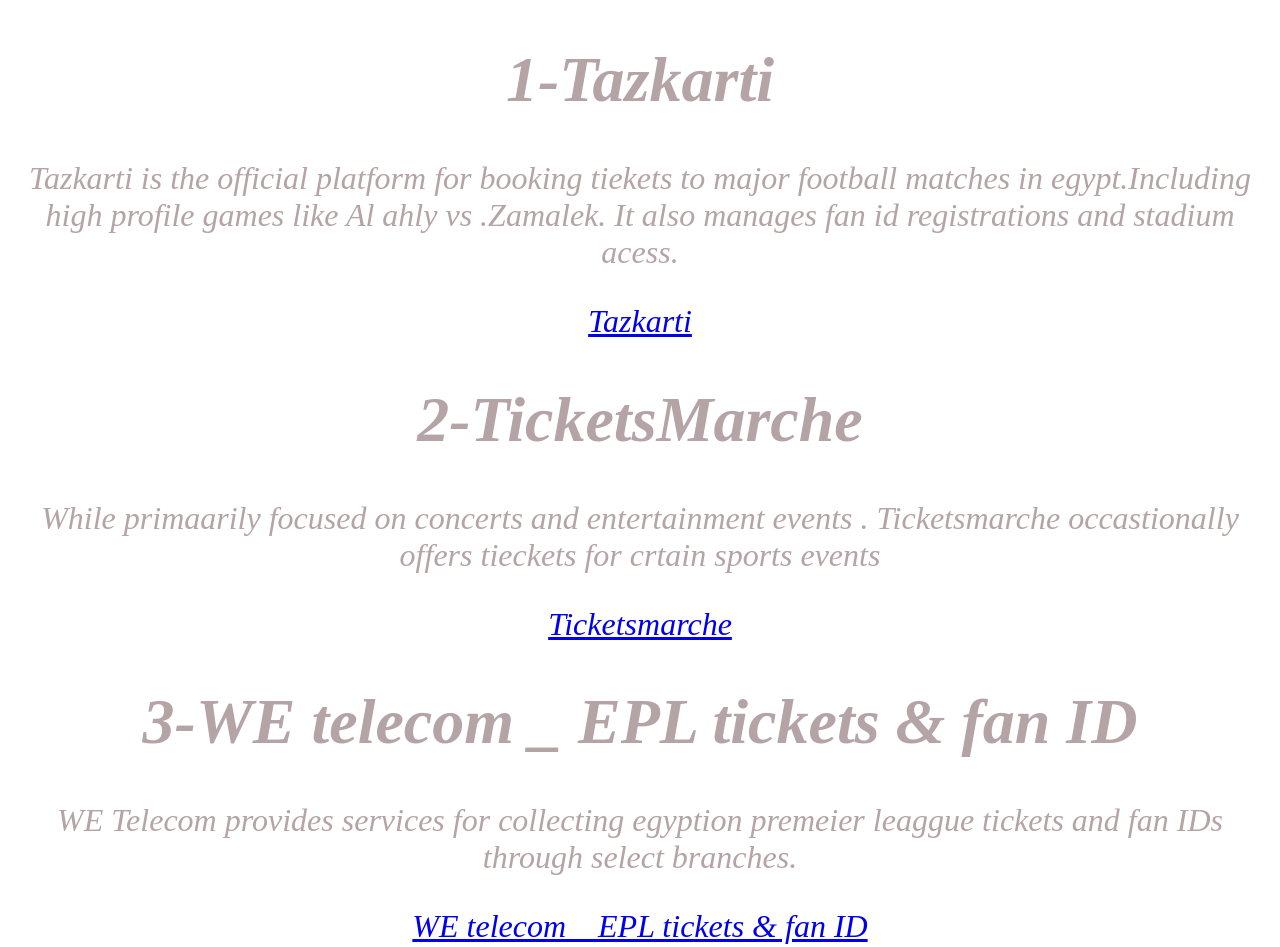
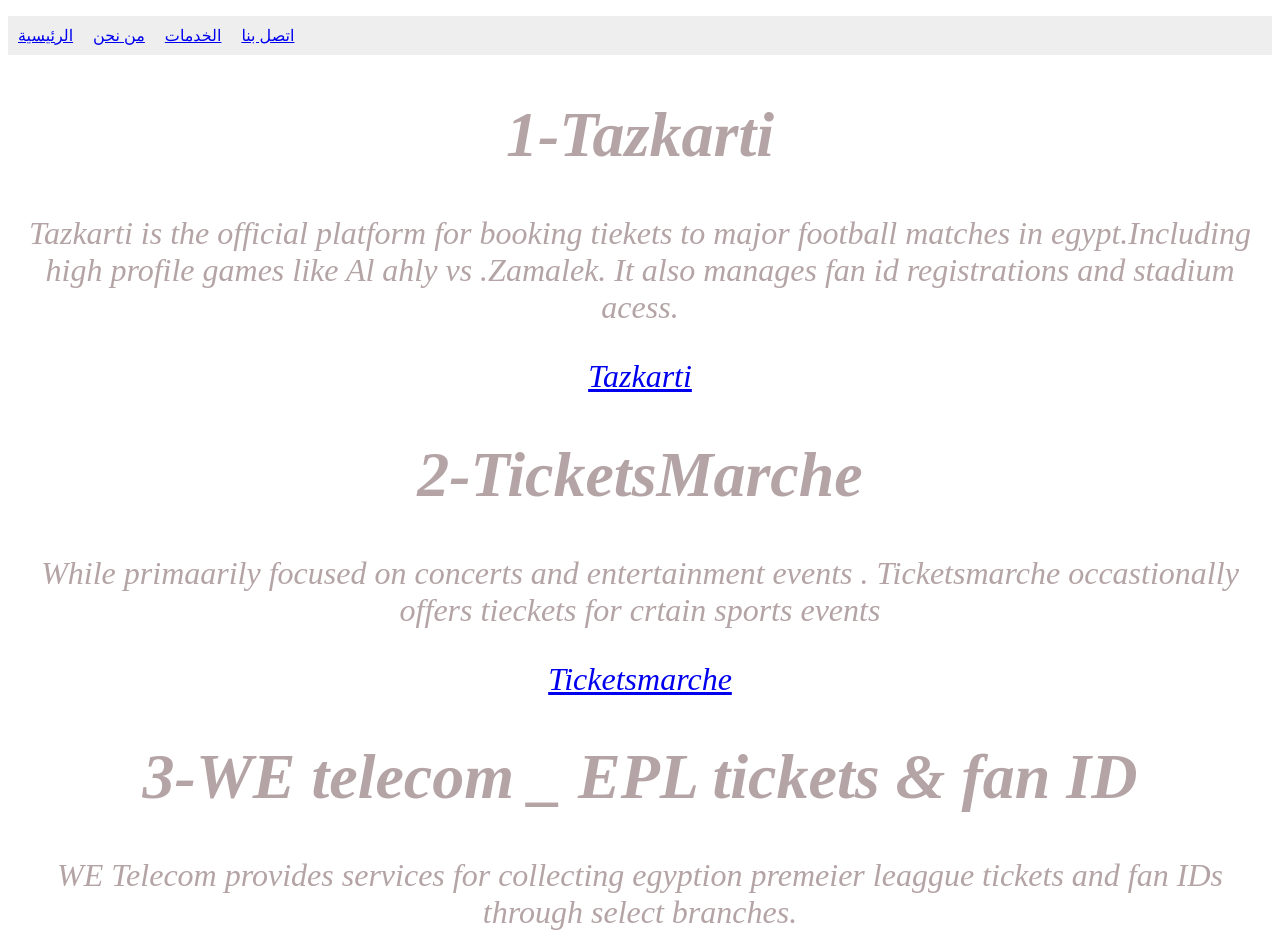
Before and after one commit to hegzo67/tazkarti-77, a plain HTML site: page home.html in a window 1280 px wide. Shown: the top 947 px of the page. Drawn offline with Linux system fonts and the light colour scheme.

Commit message:
Update home.html

```diff
--- a/home.html
+++ b/home.html
@@ -10,8 +10,15 @@
 
         <body data-new-gr-c-s-check-loaded="14.1232.0"data-gr-ext-istalled>
 
+ <nav>
+        <ul style="list-style: none; display: flex; gap: 20px; background-color: #eee; padding: 10px;">
+            <li><a href="index.html">الرئيسية</a></li>
+            <li><a href="about.html">من نحن</a></li>
+            <li><a href="services.html">الخدمات</a></li>
+            <li><a href="contact.html">اتصل بنا</a></li>
+        </ul>
+    </nav>
 
-          </h1>
             <div class="site">
                 <h1>1-Tazkarti</h1>
                 <p>Tazkarti is the official platform for booking tiekets to major football matches in egypt.Including high profile games like Al ahly vs .Zamalek. It also manages fan id registrations and stadium acess.</p>
```
